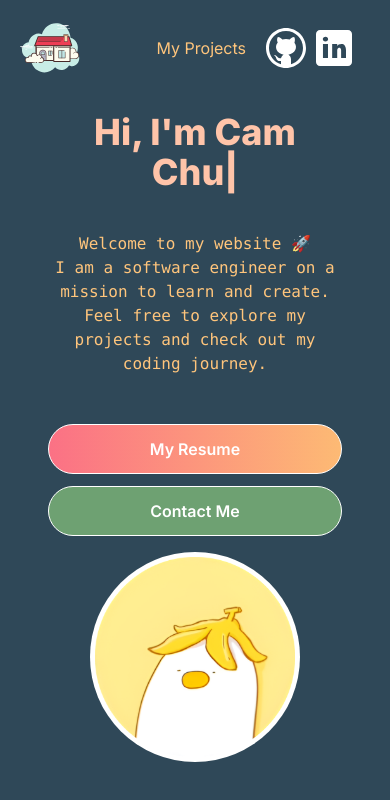
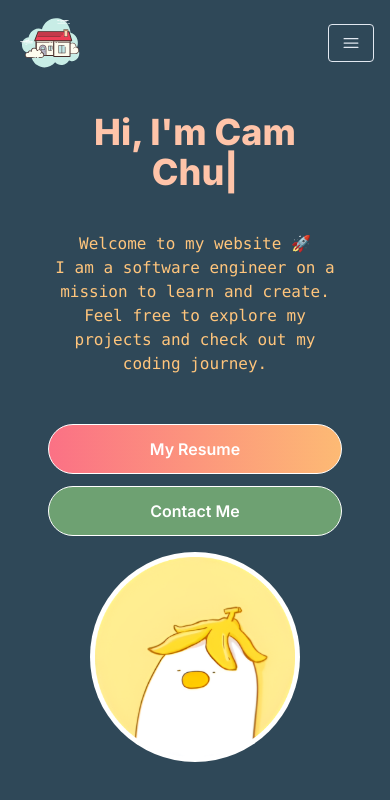
Before and after one commit to camchu2001/personal-website, a Next.js app: page / in a window 390 px wide. Shown: the top 800 px of the page. Built offline with nearby package versions, Linux system fonts and the light colour scheme.

Commit message:
chore: add favicon and fix resume link

```diff
--- a/app/components/HeroSection.tsx
+++ b/app/components/HeroSection.tsx
@@ -3,6 +3,7 @@ import React, { useState } from 'react';
 import Image from 'next/image';
 import { TypeAnimation } from 'react-type-animation'
 import Link from 'next/link';
+import { delay } from 'framer-motion';
 
 export const HeroSection = () => {
   const [flipped, setFlipped] = useState(false);
@@ -34,12 +35,13 @@ export const HeroSection = () => {
           </p>
           <br></br>
           <div className="">
-            <button className='px-6 py-3 w-full sm:w-fit sm:mb-2 rounded-full mr-4 mb-3 font-semibold
+            <Link href={"/Resume.pdf"}>
+              <button className='px-6 py-3 w-full sm:w-fit sm:mb-2 rounded-full mr-4 mb-3 font-semibold
                                bg-gradient-to-r from-rose-400 to-orange-300  text-white border border-white
                                hover:font-bold hover:from-pink-500 hover:via-red-500 hover:to-yellow-500 focus:outline-none'>
-
-              <Link href={"/Resume.pdf"}>My Resume</Link>
-            </button>
+                My Resume
+              </button>
+            </Link>
             <button className='px-6 py-3 w-full sm:w-fit sm:mb-2 rounded-full font-semibold
                              bg-[#6EA172] text-white border border-white
                              hover:bg-[#3c5d3f] hover:font-bold focus:outline-none'>
--- a/app/components/Navbar.tsx
+++ b/app/components/Navbar.tsx
@@ -1,18 +1,38 @@
+"use client"
 import Link from 'next/link'
 import Image from 'next/image';
-import React from 'react'
+import React, { useState } from 'react'
 import GithubIcon from "../../public/github-icon.svg"
 import LinkedinIcon from "../../public/linkedin-icon.svg";
 import Home from "../../public/home.svg"
+import { Bars3Icon, XMarkIcon } from "@heroicons/react/24/solid";
 
 export const Navbar = () => {
+    const [navbarOpen, setNavbarOpen] = useState(false);
     return (
         <nav className='fixed mx-auto top-0 left-0 right-0 z-10 bg-[#2F4858] bg-opacity-100 backdrop-blur-[0.5rem]'>
             <div className="flex container lg:py-4 flex-wrap items-center justify-between mx-auto px-4 py-2">
                 <Link href={"/"}>
                     <Image src={Home} alt='Homepage' width={70} height={50} />
                 </Link>
-                <div className="menu md:block mb:w-auto" id='navbar'>
+                <div className="mobile-menu block md:hidden">
+                    {!navbarOpen ? (
+                        <button
+                            onClick={() => setNavbarOpen(true)}
+                            className="flex items-center px-3 py-2 border rounded border-slate-200 text-slate-200 hover:text-white hover:border-white"
+                        >
+                            <Bars3Icon className="h-5 w-5" />
+                        </button>
+                    ) : (
+                        <button
+                            onClick={() => setNavbarOpen(false)}
+                            className="flex items-center px-3 py-2 border rounded border-slate-200 text-slate-200 hover:text-white hover:border-white"
+                        >
+                            <XMarkIcon className="h-5 w-5" />
+                        </button>
+                    )}
+                </div>
+                <div className="menu hidden md:block mb:w-auto" id='navbar'>
                     <ul className="flex items-center p-4 md:p-0 md:flex-row md:space-x-8 mt-0">
                         <li>
                             <Link href={"#projects"} className='block py-2 pl-3 pr-4 text-[#FFC57C] sm:text-xl rounded md:p-0 hover:text-white '>
--- a/app/layout.tsx
+++ b/app/layout.tsx
@@ -6,7 +6,7 @@ const inter = Inter({ subsets: ['latin'] });
 
 export const metadata: Metadata = {
   title: 'Cam Chu | Personal Website',
-  description: "My personal website, porfolio, created with Nextjs",
+  description: "My personal website, porfolio, created with Nextjs"
 };
 
 export default function RootLayout({
```
Also changed, not shown: 1 other file (tests, documents, lock files or other folders).
